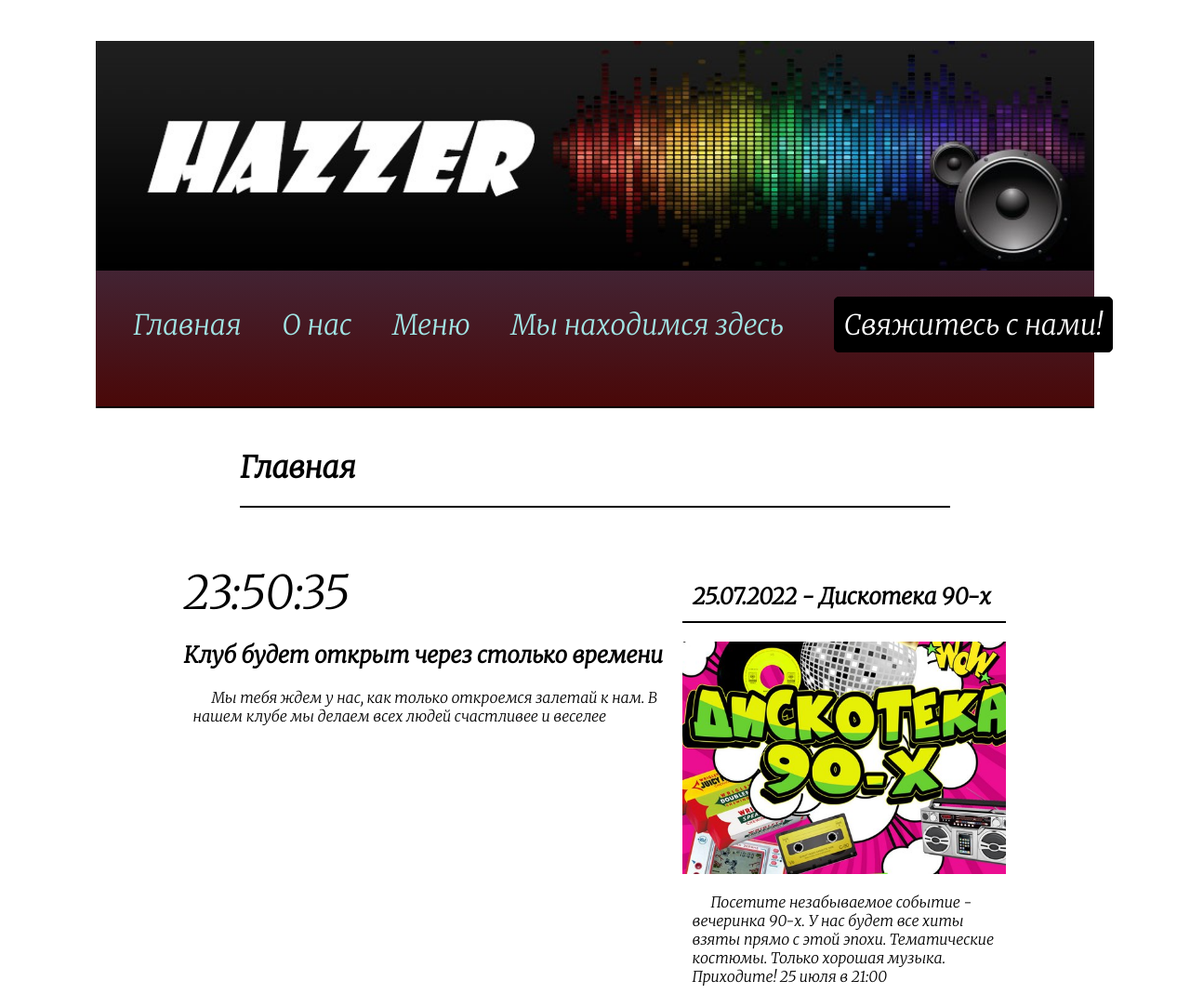
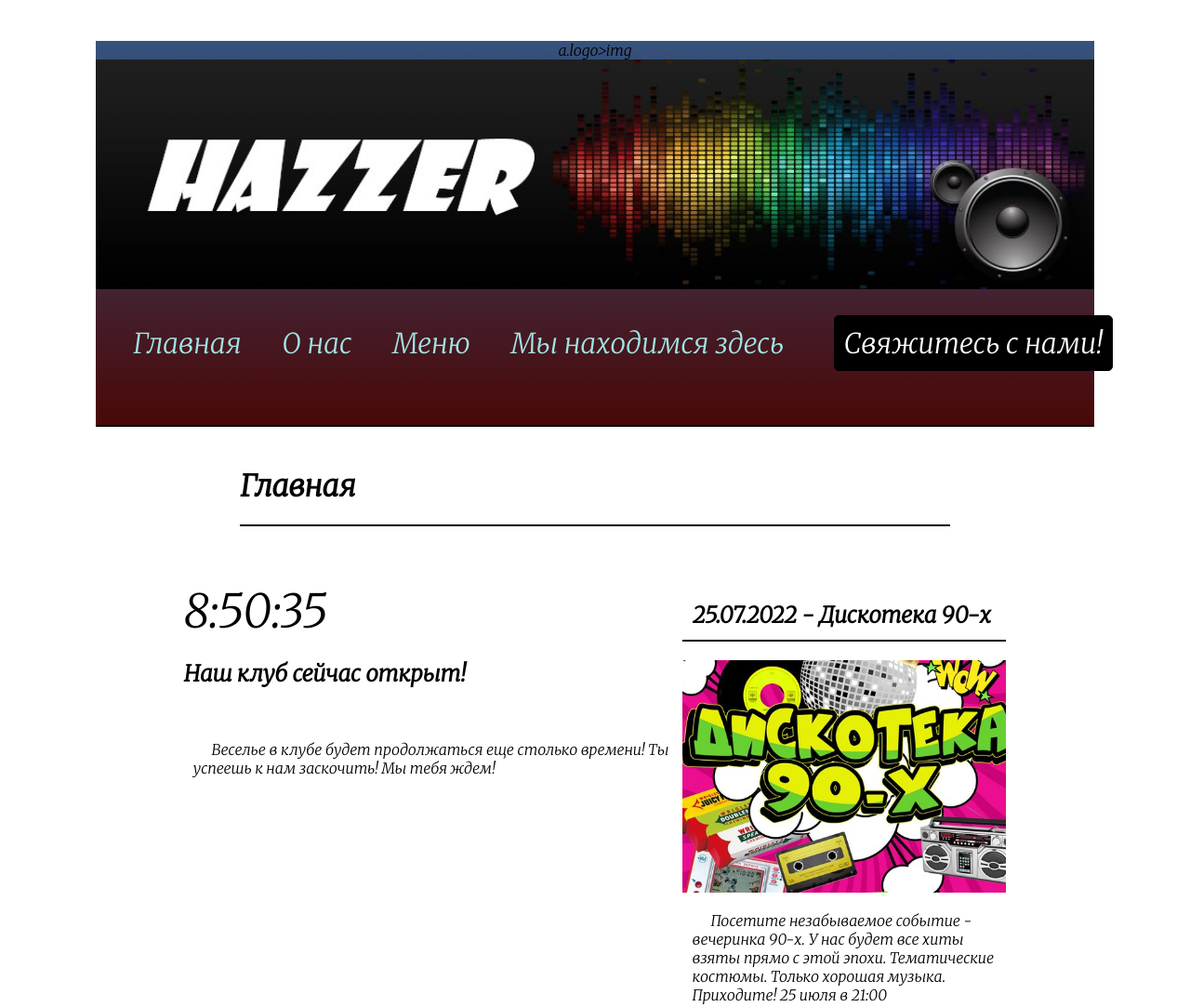
Before and after one commit to AncientEmperor/kursachPoWP, a plain HTML site: page index.html in a window 1280 px wide. Shown: the top 1083 px of the page at 93% size. Drawn offline with Linux system fonts and the light colour scheme.

Commit message:
Фикс таймера, работает

```diff
--- a/index.html
+++ b/index.html
@@ -10,6 +10,7 @@
 </head>
     <body>
         <header align = "center" >
+            a.logo>img
             <a href="index.html" class="logo"><img src="images/Shapka.jpg" alt=""></a>
         <ul class="mnu_top">
             <li><a href="index.html">Главная</a></li>
@@ -170,10 +171,10 @@ timer = setInterval(function () {
     timer_show.innerHTML = str_timer;
     timerop_show.innerHTML = str_timerop;
 
-    if (ndate.getHours() > 20){
+    if (ndate.getHours() > 20 || ndate.getHours() < 5 ){
+        var oR = false;
+    } else {
         var oR = true;
-    } else {
-        var oR = false;
     }
     if (oR == true){
         if (timer_show.classList.contains("openNow") == true){
@@ -185,7 +186,7 @@ timer = setInterval(function () {
             At.classList.add("AtOpen");
         }
         if (No.classList.contains("NowOpen")){
-            No.classList.remove("NowOpe");
+            No.classList.remove("NowOpen");
             No.classList.add("nOpen");
         }
         if (timerop_show.classList.contains("opensa") == true){
```
